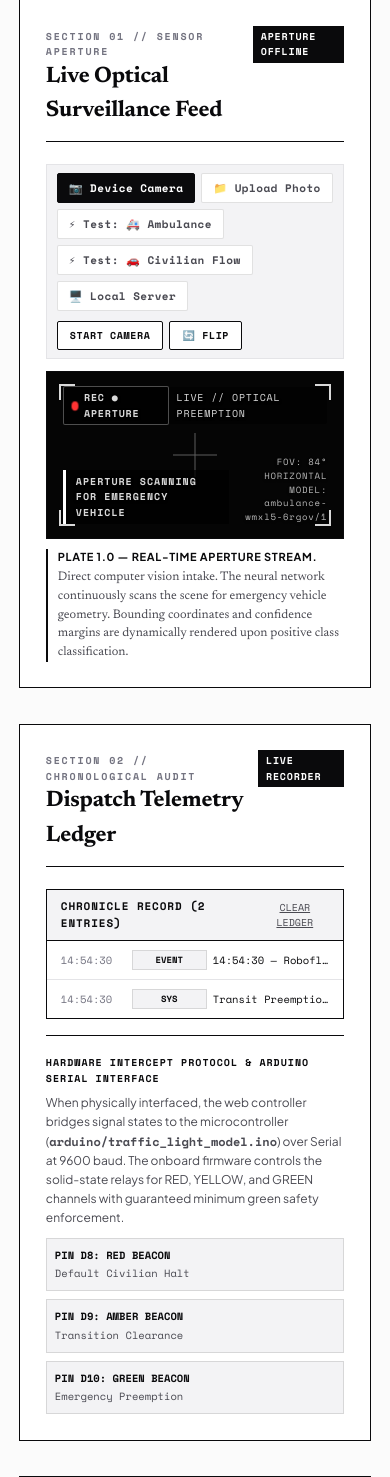
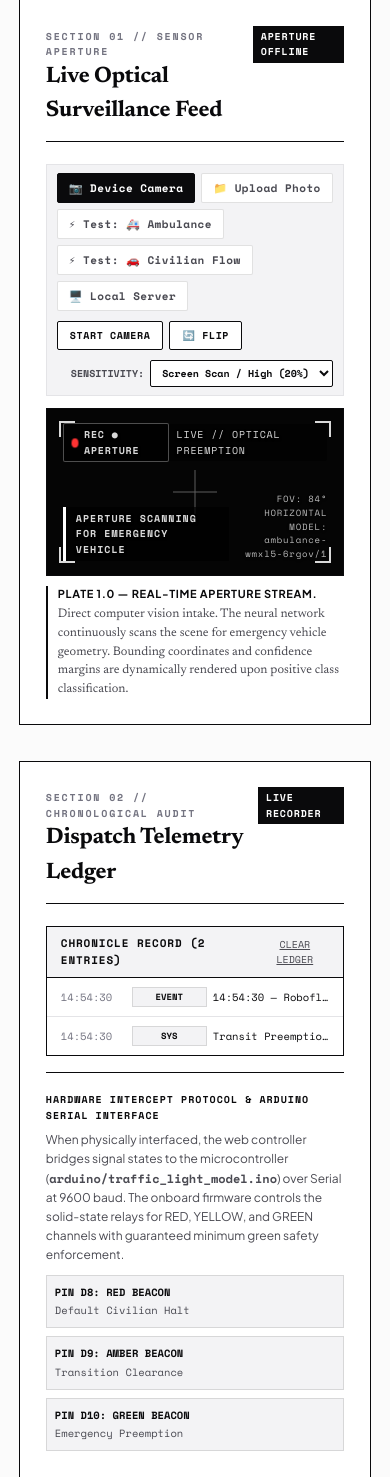
Before and after one commit to subhankalgond/traffic, a Flask app: page / in a window 390 px wide. Shown: the part 450-1927 px from the top of the page. Run offline with Flask 3, Linux system fonts and the light colour scheme.

Commit message:
Optimize mobile frame compression and lower sensitivity to 20% for screen scanning

```diff
--- a/app.py
+++ b/app.py
@@ -15,7 +15,7 @@ CAMERA_INDEX = int(os.getenv("CAMERA_INDEX", "0"))
 ROBOFLOW_API_KEY = os.getenv("ROBOFLOW_API_KEY", "LntDwq5p2x7JvDG7GM2d").strip()
 # Exact model ID for Roboflow Deploy: project/version
 ROBOFLOW_MODEL_ID = os.getenv("ROBOFLOW_MODEL_ID", "ambulance-wmxl5-6rgov/1").strip()
-CONFIDENCE = float(os.getenv("CONFIDENCE", "0.45"))
+CONFIDENCE = float(os.getenv("CONFIDENCE", "0.25"))
 SIGNAL_HOLD_SECONDS = int(os.getenv("SIGNAL_HOLD_SECONDS", "12"))
 INFERENCE_INTERVAL_SECONDS = float(os.getenv("INFERENCE_INTERVAL_SECONDS", "0.5"))
 
@@ -81,13 +81,15 @@ def get_camera():
     return camera
 
 
-def detect_ambulance_from_b64(image_base64, width=640, height=360):
+def detect_ambulance_from_b64(image_base64, width=640, height=360, conf=None):
     """Send base64-encoded image to Roboflow hosted model and return matching bounding boxes."""
     global last_api_error_time
 
     if not ROBOFLOW_API_KEY or not ROBOFLOW_MODEL_ID:
         return []
 
+    active_conf = conf if conf is not None else CONFIDENCE
+    threshold = max(0.10, min(0.95, float(active_conf)))
     url = f"https://detect.roboflow.com/{ROBOFLOW_MODEL_ID}"
 
     try:
@@ -95,7 +97,7 @@ def detect_ambulance_from_b64(image_base64, width=640, height=360):
             url,
             params={
                 "api_key": ROBOFLOW_API_KEY,
-                "confidence": int(CONFIDENCE * 100),
+                "confidence": int(threshold * 100),
             },
             data=image_base64,
             headers={"Content-Type": "application/x-www-form-urlencoded"},
@@ -109,7 +111,7 @@ def detect_ambulance_from_b64(image_base64, width=640, height=360):
         for prediction in predictions:
             label = str(prediction.get("class", "")).lower()
             confidence = float(prediction.get("confidence", 0))
-            if "ambulance" not in label or confidence < CONFIDENCE:
+            if "ambulance" not in label or confidence < threshold:
                 continue
 
             # Roboflow object-detection responses use center x/y and width/height.
@@ -305,7 +307,10 @@ def detect_frame():
         if "," in image_data:
             image_data = image_data.split(",", 1)[1]
 
-        matches = detect_ambulance_from_b64(image_data, width=width, height=height)
+        client_conf = float(data.get("confidence", CONFIDENCE))
+        matches = detect_ambulance_from_b64(
+            image_data, width=width, height=height, conf=client_conf
+        )
         detected = bool(matches)
         best_conf = max([m["confidence"] for m in matches], default=None)
 
--- a/templates/index.html
+++ b/templates/index.html
@@ -1104,6 +1104,15 @@
             <button type="button" class="intake-btn" onclick="document.getElementById('filePicker').click()">
               <span>Choose Image...</span>
             </button>
+          </div>
+
+          <div class="intake-actions" style="margin-left:auto; display:flex; align-items:center; gap:6px;">
+            <label style="font-family: var(--font-mono); font-size: 10px; font-weight:700; text-transform:uppercase; color:var(--ink-secondary);">Sensitivity:</label>
+            <select id="confidenceSelect" onchange="onConfidenceChange(this.value)" style="background:var(--bg-surface); border:1px solid var(--border-stark); color:var(--ink); font-family:var(--font-mono); font-size:10px; font-weight:700; padding:4px 7px; border-radius:2px; cursor:pointer;">
+              <option value="0.20" selected>Screen Scan / High (20%)</option>
+              <option value="0.35">Normal Road (35%)</option>
+              <option value="0.50">Strict / Daylight (50%)</option>
+            </select>
           </div>
         </div>
 
@@ -1661,6 +1670,12 @@
     const offscreenCanvas = document.createElement('canvas');
     const offscreenCtx = offscreenCanvas.getContext('2d');
 
+    let currentConfidence = 0.20;
+    function onConfidenceChange(val) {
+      currentConfidence = parseFloat(val);
+      showToast('SENSITIVITY SET TO ' + Math.round(currentConfidence * 100) + '%');
+    }
+
     function syncCanvasDimensions(width, height) {
       if (overlayCanvas.width !== width || overlayCanvas.height !== height) {
         overlayCanvas.width = width;
@@ -1668,16 +1683,24 @@
       }
     }
 
-    function drawBoundingBoxes(predictions, width, height) {
-      syncCanvasDimensions(width, height);
-      overlayCtx.clearRect(0, 0, width, height);
+    function drawBoundingBoxes(predictions, sourceW, sourceH) {
+      const activeEl = videoEl.style.display !== 'none' ? videoEl : previewImg;
+      const rect = activeEl.getBoundingClientRect();
+      const dispW = rect.width || overlayCanvas.clientWidth || sourceW;
+      const dispH = rect.height || overlayCanvas.clientHeight || sourceH;
+
+      syncCanvasDimensions(dispW, dispH);
+      overlayCtx.clearRect(0, 0, dispW, dispH);
       if (!predictions || !predictions.length) return;
 
+      const scaleX = dispW / sourceW;
+      const scaleY = dispH / sourceH;
+
       for (const p of predictions) {
-        const x1 = p.x1;
-        const y1 = p.y1;
-        const boxW = p.x2 - p.x1;
-        const boxH = p.y2 - p.y1;
+        const x1 = p.x1 * scaleX;
+        const y1 = p.y1 * scaleY;
+        const boxW = (p.x2 - p.x1) * scaleX;
+        const boxH = (p.y2 - p.y1) * scaleY;
 
         // Bounding box border
         overlayCtx.lineWidth = 3;
@@ -1685,13 +1708,13 @@
         overlayCtx.strokeRect(x1, y1, boxW, boxH);
 
         // Semi-transparent box tint
-        overlayCtx.fillStyle = 'rgba(5, 150, 105, 0.15)';
+        overlayCtx.fillStyle = 'rgba(5, 150, 105, 0.2)';
         overlayCtx.fillRect(x1, y1, boxW, boxH);
 
         // Header label badge
         const confPercent = Math.round(p.confidence * 100);
         const text = `AMBULANCE ${confPercent}%`;
-        overlayCtx.font = 'bold 13px "Space Mono", monospace';
+        overlayCtx.font = 'bold 12px "Space Mono", monospace';
         const textWidth = overlayCtx.measureText(text).width;
 
         overlayCtx.fillStyle = '#059669';
@@ -1809,27 +1832,44 @@
         isProcessingFrame = true;
 
         try {
-          const vw = videoEl.videoWidth || 640;
-          const vh = videoEl.videoHeight || 360;
-          offscreenCanvas.width = vw;
-          offscreenCanvas.height = vh;
-          offscreenCtx.drawImage(videoEl, 0, 0, vw, vh);
-
-          const dataUrl = offscreenCanvas.toDataURL('image/jpeg', 0.8);
+          const rawW = videoEl.videoWidth || 640;
+          const rawH = videoEl.videoHeight || 360;
+
+          // Downscale high-res mobile camera feeds (1080p/4K) to fast 512px size for instant uploads
+          const maxDim = 512;
+          let snapW = rawW;
+          let snapH = rawH;
+          if (rawW > maxDim || rawH > maxDim) {
+            if (rawW >= rawH) {
+              snapW = maxDim;
+              snapH = Math.round((rawH * maxDim) / rawW);
+            } else {
+              snapH = maxDim;
+              snapW = Math.round((rawW * maxDim) / rawH);
+            }
+          }
+
+          offscreenCanvas.width = snapW;
+          offscreenCanvas.height = snapH;
+          offscreenCtx.drawImage(videoEl, 0, 0, snapW, snapH);
+
+          // Fast compact JPEG (~20-30KB)
+          const dataUrl = offscreenCanvas.toDataURL('image/jpeg', 0.65);
           const resp = await fetch('/api/detect_frame', {
             method: 'POST',
             headers: { 'Content-Type': 'application/json' },
             body: JSON.stringify({
               image: dataUrl,
-              source: 'Browser Optical Sensor',
-              width: vw,
-              height: vh
+              source: 'Mobile Optical Sensor',
+              width: snapW,
+              height: snapH,
+              confidence: currentConfidence
             })
           });
 
           if (resp.ok) {
             const data = await resp.json();
-            drawBoundingBoxes(data.predictions, vw, vh);
+            drawBoundingBoxes(data.predictions, snapW, snapH);
             refreshStatus();
           }
         } catch (e) {
@@ -1837,7 +1877,7 @@
         } finally {
           isProcessingFrame = false;
         }
-      }, 550);
+      }, 400);
     }
 
     async function triggerSample(kind) {
@@ -1876,7 +1916,8 @@
             image: sampleData.image,
             source: `Benchmark: ${kind}`,
             width: nw,
-            height: nh
+            height: nh,
+            confidence: currentConfidence
           })
         });
 
@@ -1923,7 +1964,8 @@
               image: e.target.result,
               source: `Upload (${file.name})`,
               width: nw,
-              height: nh
+              height: nh,
+              confidence: currentConfidence
             })
           });
 
```
